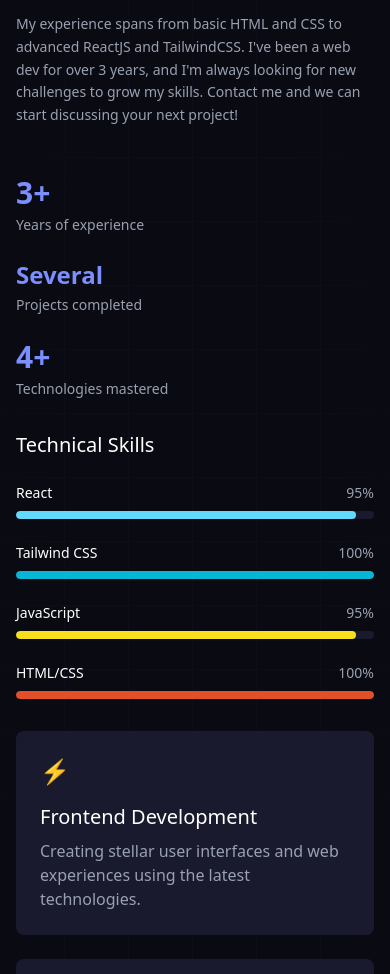
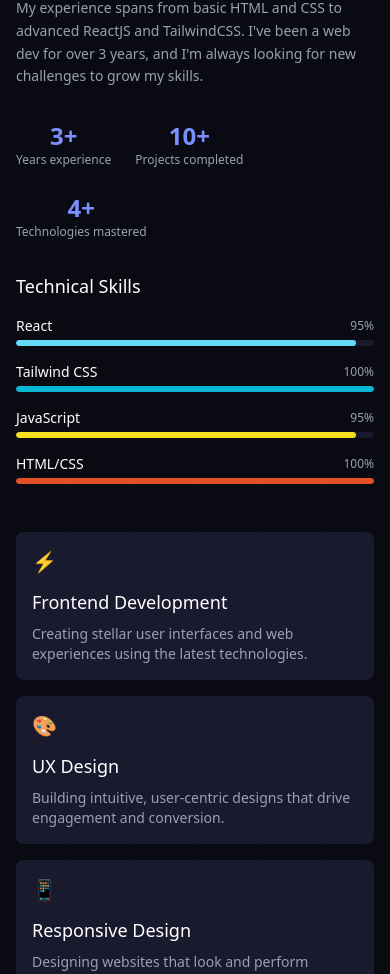
Before and after one commit to justifyman/justify, a React (Vite) app: page / in a window 390 px wide. Shown: the part 1007-1981 px from the top of the page. Built offline with nearby package versions, Linux system fonts and the light colour scheme.

Commit message:
Make About section more compact and readable

```diff
--- a/src/components/About.tsx
+++ b/src/components/About.tsx
@@ -33,11 +33,16 @@ const About: FC = () => {
       {/* Grid pattern overlay */}
       <div className="absolute inset-0 bg-[linear-gradient(to_right,#1a1a2e_1px,transparent_1px),linear-gradient(to_bottom,#1a1a2e_1px,transparent_1px)] bg-[size:4rem_4rem] [mask-image:radial-gradient(ellipse_at_center,black_50%,transparent_80%)] opacity-30"></div>
 
-      <div className="relative z-10 flex flex-col justify-center min-h-screen p-4 md:p-60">
-        <div className="space-y-8">
-          {/* Main heading - matching Hero section style */}
+      <div className="relative z-10 flex flex-col justify-center min-h-screen p-4 md:p-20 lg:p-40">
+        <div className="max-w-7xl mx-auto w-full">
+          {/* Main content in two columns on larger screens */}
+          <div className="grid grid-cols-1 lg:grid-cols-2 gap-8 lg:gap-16 items-start">
+
+            {/* Left Column - Main content */}
+            <div className="space-y-6">
+              {/* Main heading */}
               <div className={`transform transition-all duration-1000 ${isVisible ? 'translate-y-0 opacity-100' : 'translate-y-20 opacity-0'}`}>
-            <h2 className="text-2xl md:text-6xl font-small text-white tracking-tight">
+                <h2 className="text-2xl md:text-5xl lg:text-6xl font-small text-white tracking-tight leading-tight">
                   I'm an experienced front-end developer proficient in
                   <span className="text-[#7c8fff]">
                     {" "}
@@ -48,47 +53,41 @@ const About: FC = () => {
               </div>
 
               <div className={`transform transition-all duration-1000 delay-300 ${isVisible ? 'translate-y-0 opacity-100' : 'translate-y-20 opacity-0'}`}>
-            <p className="text-gray-400 max-w-5xl text-sm md:text-xl leading-relaxed">
+                <p className="text-gray-400 text-sm md:text-lg lg:text-xl leading-relaxed">
                   My experience spans from basic HTML and CSS to advanced ReactJS and
                   TailwindCSS. I've been a web dev for over 3 years, and I'm always
-              looking for new challenges to grow my skills. Contact me and we can
-              start discussing your next project!
+                  looking for new challenges to grow my skills.
                 </p>
               </div>
 
-          {/* Stats Section - matching original style */}
-          <div className={`flex flex-col sm:flex-row gap-6 sm:gap-20 pt-4 md:pt-10 transform transition-all duration-1000 delay-500 ${isVisible ? 'translate-y-0 opacity-100' : 'translate-y-20 opacity-0'}`}>
-            <div className="space-y-1 md:space-y-2">
-              <h3 className="text-[#7c8fff] text-3xl md:text-5xl font-bold">
-                3+
-              </h3>
-              <p className="text-gray-400 text-sm md:text-base">Years of experience</p>
+              {/* Stats Section - horizontal layout */}
+              <div className={`flex flex-wrap gap-6 lg:gap-8 pt-2 transform transition-all duration-1000 delay-500 ${isVisible ? 'translate-y-0 opacity-100' : 'translate-y-20 opacity-0'}`}>
+                <div className="text-center">
+                  <h3 className="text-[#7c8fff] text-2xl md:text-4xl font-bold">3+</h3>
+                  <p className="text-gray-400 text-xs md:text-sm">Years experience</p>
                 </div>
-            <div className="space-y-1 md:space-y-2">
-              <h3 className="text-[#7c8fff] text-2xl md:text-3xl font-bold">
-                Several
-              </h3>
-              <p className="text-gray-400 text-sm md:text-base">Projects completed</p>
+                <div className="text-center">
+                  <h3 className="text-[#7c8fff] text-2xl md:text-4xl font-bold">10+</h3>
+                  <p className="text-gray-400 text-xs md:text-sm">Projects completed</p>
                 </div>
-            <div className="space-y-1 md:space-y-2">
-              <h3 className="text-[#7c8fff] text-3xl md:text-5xl font-bold">
-                4+
-              </h3>
-              <p className="text-gray-400 text-sm md:text-base">Technologies mastered</p>
+                <div className="text-center">
+                  <h3 className="text-[#7c8fff] text-2xl md:text-4xl font-bold">4+</h3>
+                  <p className="text-gray-400 text-xs md:text-sm">Technologies mastered</p>
+                </div>
               </div>
             </div>
 
-          {/* Skills Section */}
+            {/* Right Column - Skills */}
             <div className={`transform transition-all duration-1000 delay-700 ${isVisible ? 'translate-y-0 opacity-100' : 'translate-y-20 opacity-0'}`}>
-            <h3 className="text-white text-xl md:text-2xl font-medium mb-6">Technical Skills</h3>
-            <div className="space-y-6 max-w-2xl">
+              <h3 className="text-white text-lg md:text-xl font-medium mb-4">Technical Skills</h3>
+              <div className="space-y-4">
                 {skills.map((skill, index) => (
                   <div key={skill.name} className="group">
-                  <div className="flex justify-between items-center mb-2">
+                    <div className="flex justify-between items-center mb-1">
                       <span className="text-white font-medium text-sm md:text-base">{skill.name}</span>
-                    <span className="text-gray-400 text-sm">{skill.level}%</span>
+                      <span className="text-gray-400 text-xs md:text-sm">{skill.level}%</span>
                     </div>
-                  <div className="w-full bg-[#1a1a2e] rounded-full h-2 overflow-hidden">
+                    <div className="w-full bg-[#1a1a2e] rounded-full h-1.5 overflow-hidden">
                       <div
                         className="h-full rounded-full transition-all duration-1000 ease-out"
                         style={{
@@ -101,32 +100,33 @@ const About: FC = () => {
                 ))}
               </div>
             </div>
+          </div>
 
-          {/* Services Section - matching original card style */}
-          <div className={`transform transition-all duration-1000 delay-900 ${isVisible ? 'translate-y-0 opacity-100' : 'translate-y-20 opacity-0'}`}>
-            <div className="grid grid-cols-1 md:grid-cols-2 lg:grid-cols-3 gap-6">
-              <div className="bg-[#1a1a2e] p-6 rounded-lg transform transition-all duration-300 hover:scale-105 hover:-translate-y-1">
-                <div className="text-[#7c8fff] text-2xl mb-4">⚡</div>
-                <h3 className="text-white text-xl mb-2">Frontend Development</h3>
-                <p className="text-gray-400">
+          {/* Services Section - more compact grid */}
+          <div className={`mt-12 lg:mt-16 transform transition-all duration-1000 delay-900 ${isVisible ? 'translate-y-0 opacity-100' : 'translate-y-20 opacity-0'}`}>
+            <div className="grid grid-cols-1 md:grid-cols-3 gap-4 md:gap-6">
+              <div className="bg-[#1a1a2e] p-4 md:p-6 rounded-lg transform transition-all duration-300 hover:scale-105 hover:-translate-y-1">
+                <div className="text-[#7c8fff] text-xl md:text-2xl mb-3">⚡</div>
+                <h3 className="text-white text-lg md:text-xl mb-2">Frontend Development</h3>
+                <p className="text-gray-400 text-sm md:text-base">
                   Creating stellar user interfaces and web experiences using the
                   latest technologies.
                 </p>
               </div>
 
-              <div className="bg-[#1a1a2e] p-6 rounded-lg transform transition-all duration-300 hover:scale-105 hover:-translate-y-1">
-                <div className="text-[#7c8fff] text-2xl mb-4">🎨</div>
-                <h3 className="text-white text-xl mb-2">UX Design</h3>
-                <p className="text-gray-400">
+              <div className="bg-[#1a1a2e] p-4 md:p-6 rounded-lg transform transition-all duration-300 hover:scale-105 hover:-translate-y-1">
+                <div className="text-[#7c8fff] text-xl md:text-2xl mb-3">🎨</div>
+                <h3 className="text-white text-lg md:text-xl mb-2">UX Design</h3>
+                <p className="text-gray-400 text-sm md:text-base">
                   Building intuitive, user-centric designs that drive engagement
                   and conversion.
                 </p>
               </div>
 
-              <div className="bg-[#1a1a2e] p-6 rounded-lg transform transition-all duration-300 hover:scale-105 hover:-translate-y-1">
-                <div className="text-[#7c8fff] text-2xl mb-4">📱</div>
-                <h3 className="text-white text-xl mb-2">Responsive Design</h3>
-                <p className="text-gray-400">
+              <div className="bg-[#1a1a2e] p-4 md:p-6 rounded-lg transform transition-all duration-300 hover:scale-105 hover:-translate-y-1">
+                <div className="text-[#7c8fff] text-xl md:text-2xl mb-3">📱</div>
+                <h3 className="text-white text-lg md:text-xl mb-2">Responsive Design</h3>
+                <p className="text-gray-400 text-sm md:text-base">
                   Designing websites that look and perform equally well on all
                   devices and screen sizes.
                 </p>
```
Lines whose indentation alone changed are shown as unchanged.
